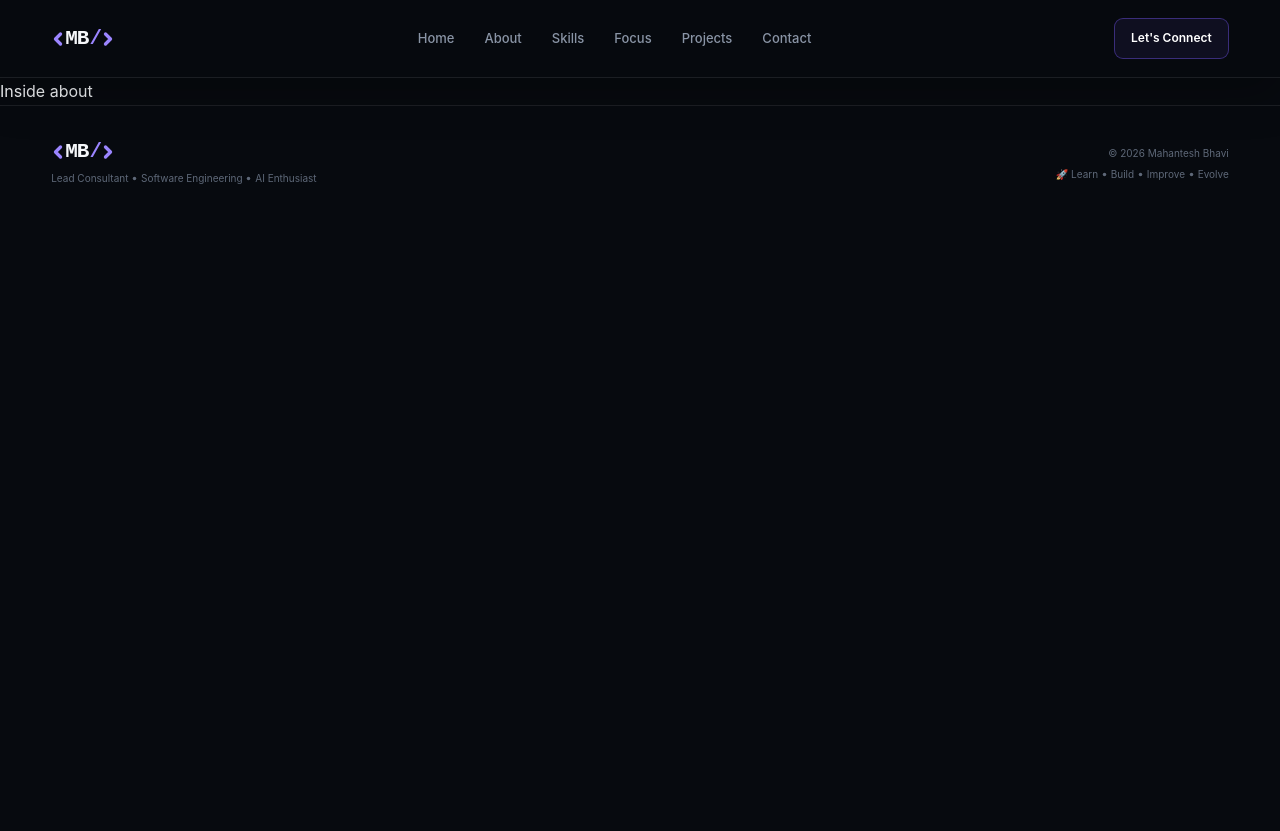
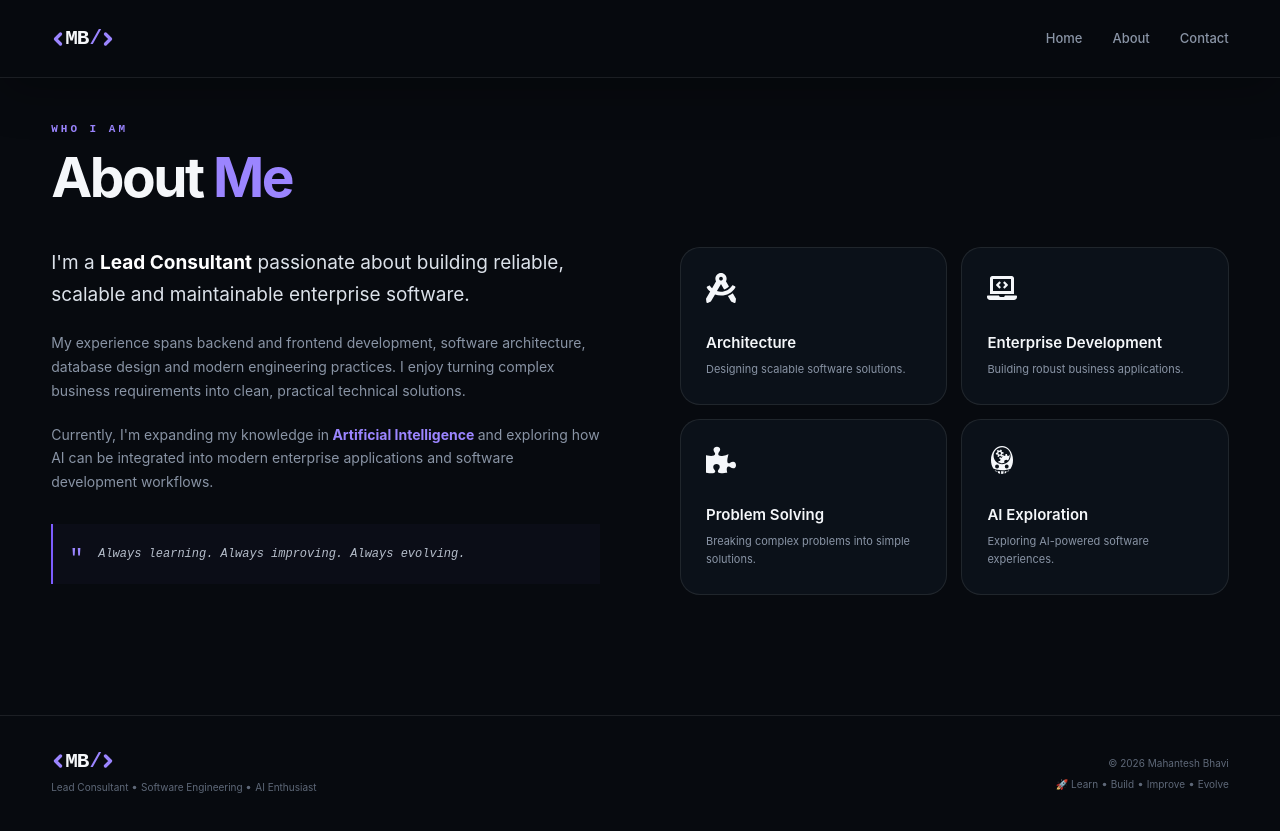
Before and after one commit to mantubhavi/mantubhavi, a React (Vite) app: page /mantubhavi/about in a window 1280 px wide. Before the commit the page ends 800 px from the top, so only its background shows below. Built offline with nearby package versions, Linux system fonts and the light colour scheme.

Commit message:
built about us

```diff
--- a/src/layout/header/TopNav.jsx
+++ b/src/layout/header/TopNav.jsx
@@ -24,15 +24,15 @@ const TopNav = () => {
         <nav id="navMenu">
           <Link to="/"> Home</Link>
           <Link to="/about">About</Link>
-          <Link to="/skills">Skills</Link>
+          {/* <Link to="/skills">Skills</Link>
           <Link to="/focus">Focus</Link>
-          <Link to="/projects">Projects</Link>
+          <Link to="/projects">Projects</Link> */}
           <Link to="/contact">Contact</Link>
         </nav>
 
-        <Link to="/contact" className={Styles["nav-button"]}>
+        {/* <Link to="/contact" className={Styles["nav-button"]}>
           Let's Connect
-        </Link>
+        </Link> */}
       </div>
     </header>
   );
--- a/src/layout/header/TopNav.module.css
+++ b/src/layout/header/TopNav.module.css
@@ -1,5 +1,5 @@
 .navbar {
-  /* position: fixed; */
+  position: fixed;
   top: 0;
   left: 0;
   width: 100%;
@@ -23,7 +23,7 @@
   box-shadow: 0 15px 45px rgba(0, 0, 0, 0.25);
 }
 
-.nav-container{
+.nav-container {
   display: flex;
   justify-content: space-between;
   align-items: center;
--- /dev/null
+++ b/src/pages/about/About.jsx
@@ -0,0 +1,95 @@
+import { FaLaptopCode, FaPuzzlePiece, FaDraftingCompass } from "react-icons/fa";
+import { GiArtificialIntelligence } from "react-icons/gi";
+import styles from "./About.module.css";
+
+const About = () => {
+  return (
+    <section className="section" id="about">
+      <div className="container">
+        <div className={styles["section-heading"]}>
+          <div>
+            <p className={`${styles.eyebrow}`}>WHO I AM</p>
+            <h2>
+              About <span>Me</span>
+            </h2>
+          </div>
+        </div>
+
+        <div className={styles["about-grid"]}>
+          <div className={styles["about-text"]}>
+            <p className={`${styles.lead}`}>
+              I'm a <strong>Lead Consultant</strong> passionate about building
+              reliable, scalable and maintainable enterprise software.
+            </p>
+
+            <p>
+              My experience spans backend and frontend development, software
+              architecture, database design and modern engineering practices. I
+              enjoy turning complex business requirements into clean, practical
+              technical solutions.
+            </p>
+
+            <p>
+              Currently, I'm expanding my knowledge in
+              <strong className={`${styles.highlight}`}>
+                {" "}
+                Artificial Intelligence{" "}
+              </strong>
+              and exploring how AI can be integrated into modern enterprise
+              applications and software development workflows.
+            </p>
+
+            <div className={`${styles.quote}`}>
+              <span>"</span>
+              Always learning. Always improving. Always evolving.
+            </div>
+          </div>
+
+          <div className={styles["about-cards"]}>
+            <div className={styles["info-card"]}>
+              <div className={styles["info-icon"]}>
+                <FaDraftingCompass size={30} title="Architecture" />
+              </div>
+              <div>
+                <h3>Architecture</h3>
+                <p>Designing scalable software solutions.</p>
+              </div>
+            </div>
+
+            <div className={styles["info-card"]}>
+              <div className={styles["info-icon"]}>
+                <FaLaptopCode size={30} title="Development" />
+              </div>
+              <div>
+                <h3>Enterprise Development</h3>
+                <p>Building robust business applications.</p>
+              </div>
+            </div>
+
+            <div className={styles["info-card"]}>
+              <div className={styles["info-icon"]}>
+                <FaPuzzlePiece size={30} title="Problem Solving" />
+              </div>
+              <div>
+                <h3>Problem Solving</h3>
+                <p>Breaking complex problems into simple solutions.</p>
+              </div>
+            </div>
+
+            <div className={styles["info-card"]}>
+              <div className={styles["info-icon"]}>
+                <GiArtificialIntelligence size={30} title="AI" />
+              </div>
+              <div>
+                <h3>AI Exploration</h3>
+                <p>Exploring AI-powered software experiences.</p>
+              </div>
+            </div>
+          </div>
+        </div>
+      </div>
+    </section>
+  );
+};
+
+export default About;
--- /dev/null
+++ b/src/pages/about/About.module.css
@@ -0,0 +1,133 @@
+.section-heading {
+    gap: 14px;
+    margin-bottom: 42px;
+}
+
+.section-heading h2 {
+    font-size: clamp(36px, 5vw, 55px);
+    font-weight: 700;
+    line-height: 1;
+
+    letter-spacing: -2.5px;
+}
+
+.section-heading h2 span {
+    color: var(--primary-light);
+}
+
+
+.eyebrow {
+    margin-bottom: 11px;
+
+    color: var(--primary-light);
+    font-family: var(--font-mono);
+    font-size: 11px;
+    font-weight: 600;
+
+    letter-spacing: 3px;
+}
+
+.about-grid {
+    display: grid;
+    grid-template-columns: 1fr 1fr;
+    gap: 80px;
+}
+
+.about-text {
+    color: var(--muted);
+    font-size: 14px;
+}
+
+.about-text p {
+    margin-bottom: 20px;
+}
+
+.about-text .lead {
+    color: #dce2ea;
+    font-size: 19px;
+    line-height: 1.7;
+}
+
+.about-text strong {
+    color: #fff;
+}
+
+.highlight {
+    color: var(--primary-light) !important;
+}
+
+.quote {
+    position: relative;
+    margin-top: 30px;
+    margin-top: 30px;
+    padding: 20px 22px 20px 45px;
+
+    border-left: 2px solid var(--primary);
+
+    color: #b5bdca;
+
+    font-family: var(--font-mono);
+    font-size: 12px;
+    font-style: italic;
+
+    background: rgba(124, 92, 255, 0.035);
+}
+
+.quote>span {
+    position: absolute;
+    left: 16px;
+    top: 16px;
+
+    color: var(--primary-light);
+    font-size: 24px;
+    font-style: normal;
+}
+
+
+/* About Cards */
+.about-cards {
+    display: grid;
+    grid-template-columns: repeat(2, 1fr);
+    gap: 14px;
+}
+
+.info-card {
+    min-height: 150px;
+
+    display: flex;
+    flex-direction: column;
+    justify-content: center;
+
+    padding: 25px;
+
+    border: 1px solid var(--border);
+    border-radius: var(--radius);
+
+    background: var(--bg-card);
+
+    transition: var(--transition);
+}
+
+.info-card:hover {
+    border-color: var(--border-hover);
+    transform: translateY(-5px);
+    background: rgba(20, 26, 37, 0.82);
+}
+
+.info-icon {
+    margin-bottom: 15px;
+    font-size: 23px;
+}
+
+.info-card h3 {
+    margin-bottom: 6px;
+
+    font-size: 15px;
+    font-weight: 600;
+}
+
+.info-card p {
+    color: var(--muted);
+    font-size: 11px;
+    line-height: 1.6;
+}
--- a/src/pages/hero/Hero.module.css
+++ b/src/pages/hero/Hero.module.css
@@ -4,7 +4,7 @@
     min-height: 100vh;
     display: flex;
     align-items: center;
-    padding: 50px 0 100px;
+    padding: 120px 0 100px;
 }
 
 .heroContent {
--- a/src/pages/index.jsx
+++ b/src/pages/index.jsx
@@ -1,5 +1,5 @@
 import Home from "./Home";
-import About from "./About";
+import About from "./about/About";
 import Skills from "./Skills";
 import Focus from "./Focus";
 import Projects from "./Projects";
```
Lines whose indentation alone changed are shown as unchanged.
